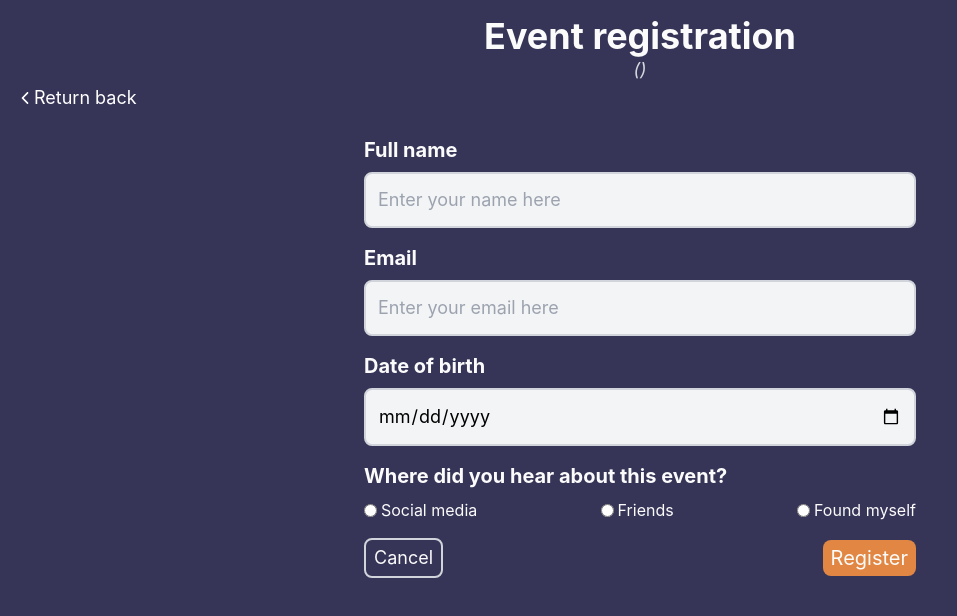
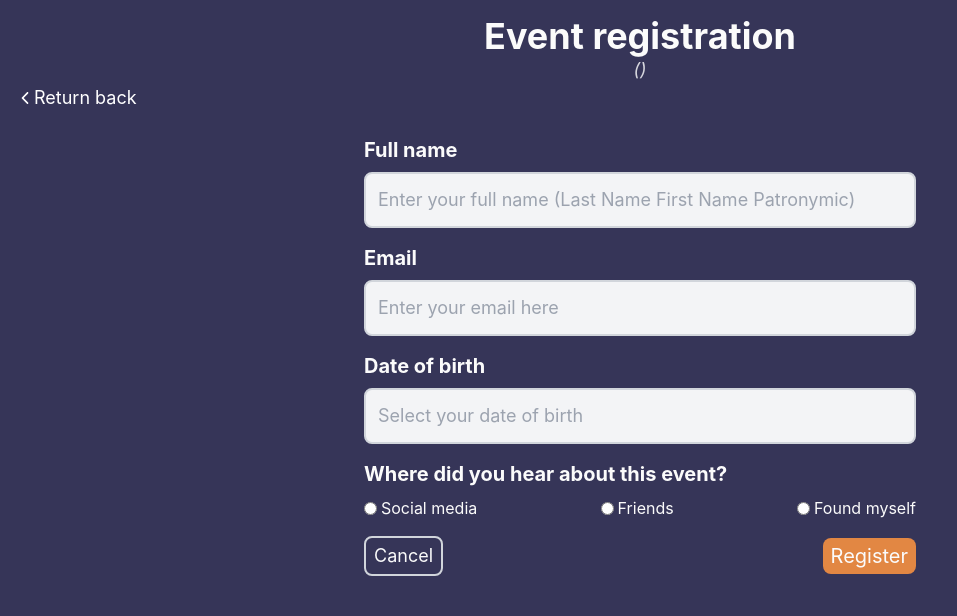
Before and after one commit to YuraShum/Events-Registration, a React (Create React App) app in the folder client/: page /events/1/register in a window 1280 px wide. Shown: the top 616 px of the page, without its empty margins (0-957 px from the left). Built offline with nearby package versions, Linux system fonts and the light colour scheme; no server answers.

Commit message:
creating a user's date of birth using DatePicker

```diff
--- a/client/src/components/RegisterForm.jsx
+++ b/client/src/components/RegisterForm.jsx
@@ -2,23 +2,32 @@ import { useForm } from 'react-hook-form';
 import eventApi from '../api/requests/event.requests';
 import { useNavigate, useParams } from 'react-router-dom';
 import { toast } from 'react-toastify';
+
+import DatePicker from "react-datepicker";
+
+import "react-datepicker/dist/react-datepicker.css";
+import { useState } from 'react';
 
 const RegisterForm = () => {
     const {
         reset,
         register,
         handleSubmit,
-        formState: { errors }
+        formState: { errors },
+        setValue
     } = useForm()
 
     const { eventId } = useParams()
 
     const navigate = useNavigate()
+    const [selectedDate, setSelectedDate] = useState(null);
+    const currentDate = new Date();
 
     const submitRegisteredUser = async (values) => {
         const { response, error } = await eventApi.addUserToEvent({
             eventId,
-            ...values
+            ...values,
+            dateOfBirth: selectedDate.toISOString()
         })
 
         if (response) {
@@ -37,6 +46,12 @@ const RegisterForm = () => {
     const handleCancelForm = () => {
         reset()
     }
+
+    const handleChangeDate = (date) => {
+        setSelectedDate(date);
+        setValue("dateOfBirth", date ? date.toISOString().split('T')[0] : "");
+    }
+
     return (
         <form
             onSubmit={handleSubmit(submitRegisteredUser)}
@@ -45,11 +60,17 @@ const RegisterForm = () => {
                 <label className='text-lg md:text-xl font-bold'>Full name</label>
                 <input
                     type="text"
-                    placeholder='Enter your name here'
-                    {...register("fullname", { required: true })}
+                    placeholder='Enter your full name (Last Name First Name Patronymic)'
+                    {...register("fullname", {
+                        required: true,
+                        pattern: {
+                            value: /^([A-ZА-ЯІЇЄ][a-zа-яієїї']+)\s([A-ZА-ЯІЇЄ][a-zа-яієїї']+)\s([A-ZА-ЯІЇЄ][a-zа-яієїї']+)$|^([A-Z][a-z]+)\s([A-Z][a-z]+)\s([A-Z][a-z]+)$/,
+                            message: "Введіть ПІБ у форматі: Прізвище Ім'я По батькові"
+                        }
+                    })}
                     className="bg-gray-100 p-3 text-sm md:text-lg border-gray-300 border-2 rounded-lg text-black" />
                 {errors.fullname && (
-                    <p className="text-red-500 text-sm -mt-1 pl-3">Поле обов'язкове.</p>
+                    <p className="text-red-500 text-sm -mt-1 pl-3">{errors.fullname.message || "Поле обов'язкове."}</p>
                 )}
             </div>
             <div className='flex flex-col gap-2'>
@@ -57,19 +78,28 @@ const RegisterForm = () => {
                 <input
                     type="email"
                     placeholder='Enter your email here'
-                    {...register("email", { required: true })}
+                    {...register("email", {
+                        required: true,
+                        pattern: {
+                            value: /\S+@\S+\.\S+/,
+                            message: "Введене значення не відповідає формату електронної пошти",
+                        },
+                    })}
                     className="bg-gray-100 p-3 text-sm md:text-lg border-gray-300 border-2 rounded-lg text-black" />
                 {errors.email && (
-                    <p className="text-red-500 text-sm -mt-1 pl-3">Поле обов'язкове.</p>
+                    <p className="text-red-500 text-sm -mt-1 pl-3">{errors.email.message || "Поле обов'язкове."}</p>
                 )}
             </div>
             <div className='flex flex-col gap-2'>
                 <label className='text-lg md:text-xl font-bold'>Date of birth</label>
-                <input
-                    type="date"
-                    placeholder='Enter your date of birth here'
-                    {...register("dateOfBirth", { required: true })}
-                    className="bg-gray-100 p-3 text-sm md:text-lg border-gray-300 border-2 rounded-lg text-black" />
+                <DatePicker
+                    selected={selectedDate}
+                    onChange={handleChangeDate}
+                    className="bg-gray-100 p-3 text-sm md:text-lg border-gray-300 border-2 rounded-lg text-black w-full"
+                    placeholderText="Select your date of birth"
+                    dateFormat="yyyy-MM-dd"
+                    maxDate={currentDate}
+                />
                 {errors.dateOfBirth && (
                     <p className="text-red-500 text-sm -mt-1 pl-3">Поле обов'язкове.</p>
                 )}
@@ -117,8 +147,8 @@ const RegisterForm = () => {
             </div>
             <div className='flex items-center justify-between'>
                 <button
-                onClick={handleCancelForm}
-                className='text-lg md:text-lg py-1 px-2 border-2 border-gray-300 rounded-lg cursor-pointer duration-500 hover:translate-y-[-2px]'>
+                    onClick={handleCancelForm}
+                    className='text-lg md:text-lg py-1 px-2 border-2 border-gray-300 rounded-lg cursor-pointer duration-500 hover:translate-y-[-2px]'>
                     Cancel
                 </button>
                 <button
```
